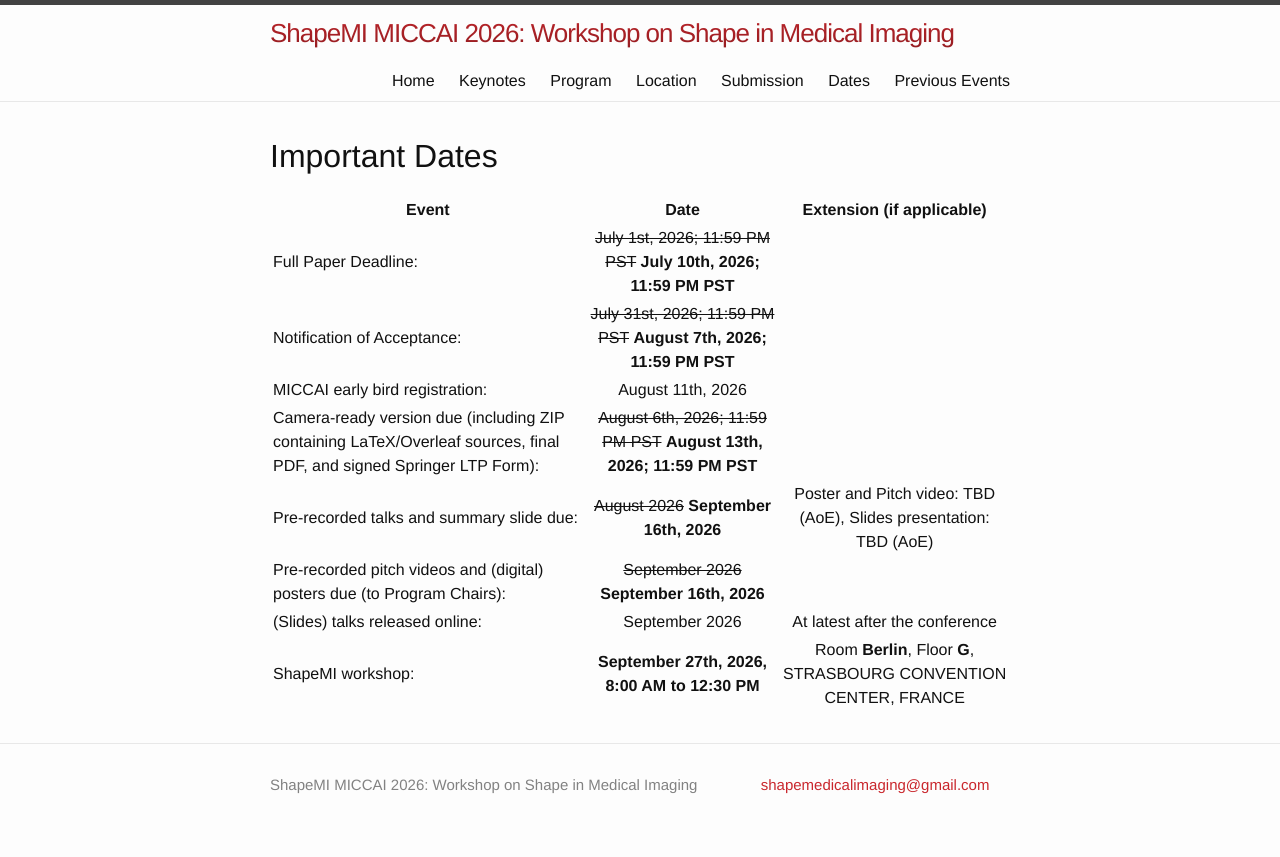
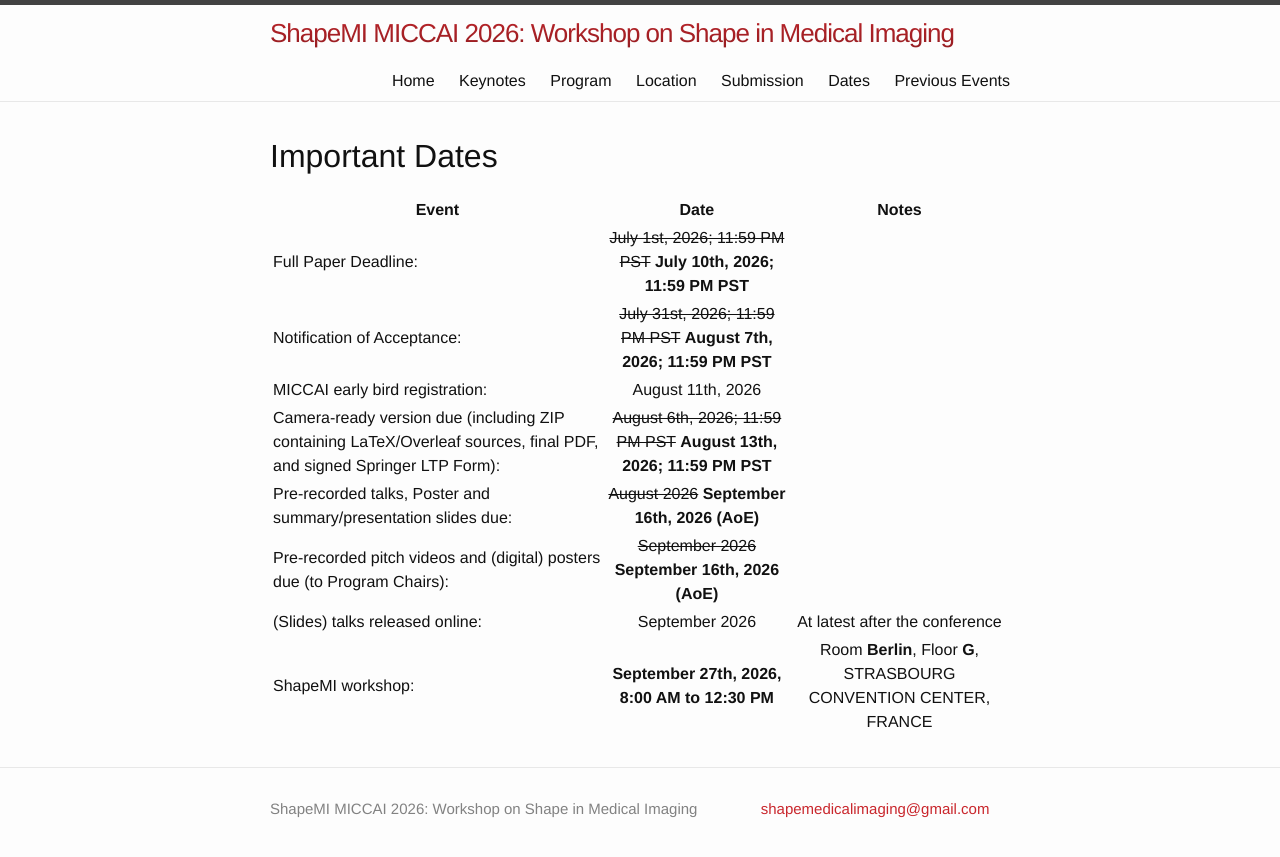
Before and after one commit to shapemi/shapemi.github.io, a Jekyll site: the page built from dates/index.md, in a window 1280 px wide. Shown: the top 857 px of the page. Built offline with Jekyll 4.4.1, drawn with Linux system fonts in a browser that asks for light colours.

Commit message:
Update index.md

```diff
--- a/dates/index.md
+++ b/dates/index.md
@@ -7,13 +7,13 @@ order: 5
 
 # Important Dates
 
-| Event | Date | Extension (if applicable) |
+| Event | Date | Notes |
 |---|:---:|:---:|
 | Full Paper Deadline: | ~~July 1st, 2026; 11:59 PM PST~~ **July 10th, 2026; 11:59 PM PST** | |
 | Notification of Acceptance: | ~~July 31st, 2026; 11:59 PM PST~~ **August 7th, 2026; 11:59 PM PST** | |
 | MICCAI early bird registration: | August 11th, 2026 | |
 | Camera-ready version due (including ZIP containing LaTeX/Overleaf sources, final PDF, and signed Springer LTP Form): | ~~August 6th, 2026; 11:59 PM PST~~ **August 13th, 2026; 11:59 PM PST** | |
-| Pre-recorded talks and summary slide due: | ~~August 2026~~ **September 16th, 2026** | Poster and Pitch video: TBD (AoE), Slides presentation: TBD (AoE) |
-| Pre-recorded pitch videos and (digital) posters due (to Program Chairs): | ~~September 2026~~ **September 16th, 2026** | |
+| Pre-recorded talks, Poster and summary/presentation slides due: | ~~August 2026~~ **September 16th, 2026 (AoE)** | |
+| Pre-recorded pitch videos and (digital) posters due (to Program Chairs): | ~~September 2026~~ **September 16th, 2026 (AoE)** | |
 | (Slides) talks released online: | September 2026 | At latest after the conference |
 | ShapeMI workshop: | **September 27th, 2026, 8:00 AM to 12:30 PM** | Room **Berlin**, Floor **G**, STRASBOURG CONVENTION CENTER, FRANCE |
```
